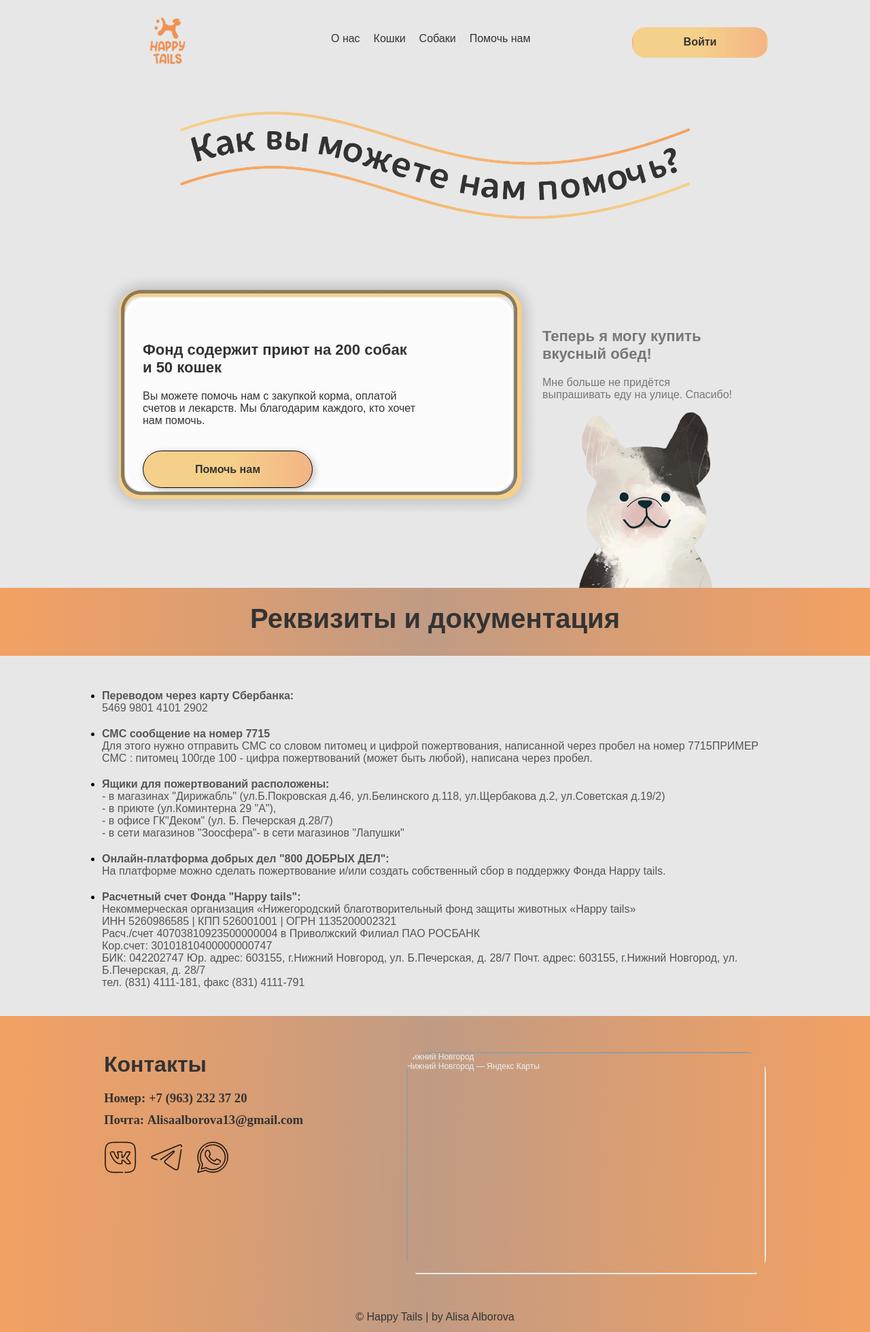
After one commit to Pampkit/HappyTails, a Flask app: page /help in a window 1280 px wide. The commit adds this page. Shown: the whole page at 68% size. Run offline with Flask 3, Linux system fonts and the light colour scheme.

Commit message:
Добавила регистрацию и вход, страницу помощи и форму, переход на карточки животного, и прототип кабинета пользователя

```diff
--- a/app.py
+++ b/app.py
@@ -1,13 +1,20 @@
-from flask import Flask, render_template
+from flask import Flask, render_template, redirect, url_for, request, flash, session
+from flask_login import LoginManager, login_user, login_required, current_user
 
 from models import Animals, Users, db
+from werkzeug.security import generate_password_hash, check_password_hash
 
-app = Flask(__name__)
+app = Flask(__name__, template_folder='templates')
+app.config['SECRET_KEY'] = 'secret-key-goes-here'
 app.config['SQLALCHEMY_DATABASE_URI'] = 'sqlite:///animal.db'
 app.config['SQLALCHEMY_TRACK_MODIFICATIONS'] = False
 
 # связываем приложение и экземпляр SQLAlchemy
 db.init_app(app)
+
+login_manager = LoginManager()
+login_manager.login_view = 'login'
+login_manager.init_app(app)
 
 
 @app.route('/')
@@ -28,12 +35,89 @@ def about():
 @app.route('/cats')
 def cats():
     cats_list = Animals.query.filter_by(kind='Кошка').all()
+    if current_user.is_authenticated:
+        print('cats', current_user.name)
+    else:
+        print('no')
     return render_template('cats.html', cats_list=cats_list)
+
 
 @app.route('/dogs')
 def gods():
     dogs_list = Animals.query.filter_by(kind='Собака').all()
     return render_template('dogs.html', dogs_list=dogs_list)
 
+
+@app.route('/animal_cart/<int:animal_id>')
+def animal_cart(animal_id):
+    single_animal = Animals.query.filter_by(id=animal_id).all()
+    print(single_animal)
+    return render_template('animal_cart.html', single_animal=single_animal)
+
+
+@app.route('/help')
+def help():
+    return render_template('help.html')
+
+
+@app.route('/form')
+def form():
+    return render_template('form.html')
+
+
+@app.route('/user_cabinet')
+@login_required
+def user_cabinet():
+    return render_template('user_cabinet.html', name=current_user.name)
+
+
+@app.route('/login')
+def login():
+    return render_template('login.html')
+
+
+@app.route('/login', methods=['POST'])
+def login_post():
+    login = request.form.get('login')
+    password = request.form.get('password')
+    user = Users.query.filter_by(login=login).first()
+    if not user or user.password != password:
+        return redirect(url_for('login'))
+
+    # if the above check passes, then we know the user has the right credentials
+    login_user(user)
+    return redirect(url_for('user_cabinet'))
+
+
+@app.route('/register', methods=['GET'])
+def register():
+    return render_template('register.html')
+
+
+@app.route('/register', methods=['POST'])
+def register_post():
+    login = request.form.get('login')
+    name = request.form.get('name')
+    password = request.form.get('password')
+    confirm_password = request.form.get('confirm_password')
+
+    user = Users.query.filter_by(
+        login=login).first()  # if this returns a user, then the email already exists in database
+    print(user)
+    if user or password != confirm_password:  # if a user is found or password != confirm_password, we want to redirect back to signup page so user can try again
+        return redirect(url_for('register'))
+
+    new_user = Users(name=name, login=login, password=password, role=0)
+    db.session.add(new_user)
+    db.session.commit()
+    return redirect(url_for('login'))
+
+
+@login_manager.user_loader
+def load_user(user_id):
+    # since the user_id is just the primary key of our user table, use it in the query for the user
+    return Users.query.get(int(user_id))
+
+
 if __name__ == "__main__":
     app.run(debug=True)
--- a/models.py
+++ b/models.py
@@ -1,5 +1,8 @@
 from flask_sqlalchemy import SQLAlchemy
+from flask_login import UserMixin
+
 db = SQLAlchemy()
+
 
 class Animals(db.Model):
     id = db.Column(db.Integer, primary_key=True)
@@ -10,7 +13,8 @@ class Animals(db.Model):
     age = db.Column(db.Integer, nullable=False)
     gender = db.Column(db.String(200), nullable=False)
 
-class Users(db.Model):
+
+class Users(UserMixin, db.Model):
     id = db.Column(db.Integer, primary_key=True)
     name = db.Column(db.String(200), nullable=False)
     login = db.Column(db.String(200), nullable=False)
--- a/templates/base.html
+++ b/templates/base.html
@@ -5,7 +5,12 @@
     <meta name="viewport"
           content="width=device-width, user-scalable=no, initial-scale=1.0, maximum-scale=1.0, minimum-scale=1.0">
     <meta http-equiv="X-UA-Compatible" content="ie=edge">
-    <link rel="stylesheet" href="static/style.css">
+    <link rel="stylesheet" href="../static/style.css">
+    <link rel="preconnect" href="https://fonts.googleapis.com">
+    <link rel="preconnect" href="https://fonts.gstatic.com" crossorigin>
+    <link href="https://fonts.googleapis.com/css2?family=Raleway:wght@100&display=swap" rel="stylesheet">
+    <link rel="shortcut icon" href="../static/images/ic.ico" type="image/x-icon">
+    <link rel="preconnect" href="https://fonts.gstatic.com">
     {% block title %}{% endblock %}
 </head>
 <body>
@@ -13,18 +18,24 @@
         <div class="line">
             <div class="logo">
                 <a href="/">
-                    <img src="static/images/as4.png" alt="aaa">
+                    <img src="../static/images/as4.png" alt="aaa">
                 </a>
             </div>
             <div class="bar" >
                 <a href="/about">О нас</a>
                 <a href="/cats">Кошки</a>
                 <a href="/dogs">Собаки</a>
-                <a href="">Другие животные</a>
+                <a href="/help">Помочь нам</a>
             </div>
             <div class="singin">
-                <button>Войти</button>
+                {% if current_user.is_authenticated %}
+                <a style="margin-right:20px;" href="/"><img src="../static/images/catcart32.png" alt=""></a>
+                <a href="/user_cabinet"><img src="../static/images/cathome.png" alt=""></a>
+                {% else %}
+                <a href="/login"><button>Войти</button></a>
+                {% endif %}
             </div>
+
         </div>
     </header>
 
@@ -37,9 +48,9 @@
                 <h3>Номер: +7 (963) 232 37 20</h3>
                 <h3>Почта: Alisaalborova13@gmail.com</h3>
                 <div class="ico">
-                    <img src="static/images/vk.png" alt="a">
-                    <img src="static/images/tg.png" alt="a">
-                    <img src="static/images/ws.png" alt="a">
+                    <img src="../static/images/vk.png" alt="a">
+                    <img src="../static/images/tg.png" alt="a">
+                    <img src="../static/images/ws.png" alt="a">
                 </div>
             </div>
             <div class="maps">
--- a/templates/cats.html
+++ b/templates/cats.html
@@ -19,9 +19,10 @@
             <div class="one_cat">
                 <img src="../static/images/animals/{{ cat.photo }}" alt="">
                 <p class="one_cat_p">{{ cat.name }}</p>
-                <a class="one_cat_a" href="#">
+                <a class="one_cat_a" href="/animal_cart/{{cat.id}}">
                     <button class="one_cat_but">Познакомиться</button>
                 </a>
+
             </div>
         {% endfor %}
     </div>
--- a/templates/dogs.html
+++ b/templates/dogs.html
@@ -20,7 +20,7 @@
         <div class="one_cat">
             <img src="../static/images/animals/{{ dog.photo }}" alt="">
             <p class="one_cat_p">{{ dog.name }}</p>
-            <a class="one_cat_a" href="#">
+            <a class="one_cat_a" href="/animal_cart/{{dog.id}}">
                     <button class="one_cat_but">Познакомиться</button>
             </a>
         </div>
--- /dev/null
+++ b/templates/help.html
@@ -0,0 +1,67 @@
+{% extends 'base.html' %}
+
+{% block title %}
+<title>Help</title>
+{% endblock %}
+
+{% block body %}
+<div class="main">
+        <div class="help_name">
+        <img src="../static/images/name_help.png" alt="">
+    </div>
+    <div class="help_content">
+        <div class="one_help">
+            <img class="back" src="../static/images/help_el.png" alt="">
+            <div class="cont">
+                <p class="o_cont">Фонд содержит приют на 200 собак и 50 кошек</p>
+                <p class="t_cont">Вы можете помочь нам с закупкой корма, оплатой счетов и лекарств. Мы благодарим каждого, кто хочет нам помочь.</p>
+                <a href="/form"><button class="cont_button">Помочь нам</button></a>
+            </div>
+
+        </div>
+
+        <div class="two_help">
+            <p class="o_cont">Теперь я могу купить <br>вкусный обед!</p>
+            <p class="t_cont">Мне больше не придётся <br>выпрашивать еду на улице. Спасибо!</p>
+            <img src="../static/images/pupi2.png" alt="">
+        </div>
+    </div>
+
+    <div class="sep">
+    <h1>Реквизиты и документация</h1>
+    </div>
+
+    <div class="help_document">
+
+        <div class="li_help">
+            <p class="o_li">Переводом через карту Сбербанка:</p>
+            <p>5469 9801 4101 2902</p>
+        </div>
+        <div class="li_help">
+            <p class="o_li">СМС сообщение на номер 7715</p>
+            <p>Для этого нужно отправить СМС со словом питомец и цифрой пожертвования, написанной через пробел на номер 7715ПРИМЕР СМС : питомец 100где 100 - цифра пожертвований (может быть любой), написана через пробел.</p>
+        </div>
+        <div class="li_help">
+            <p class="o_li">Ящики для пожертвований расположены:</p>
+            <p>- в магазинах "Дирижабль" (ул.Б.Покровская д.46, ул.Белинского д.118, ул.Щербакова д.2, ул.Советская д.19/2)<br>
+                - в приюте (ул.Коминтерна 29 "А"),<br>
+                - в офисе ГК"Деком" (ул. Б. Печерская д.28/7)<br>
+                - в сети магазинов "Зоосфера"- в сети магазинов "Лапушки"</p>
+        </div>
+        <div class="li_help">
+            <p class="o_li">Онлайн-платформа добрых дел "800 ДОБРЫХ ДЕЛ":</p>
+            <p>На платформе можно сделать пожертвование и/или создать собственный сбор в поддержку Фонда Happy tails.</p>
+        </div>
+        <div class="li_help">
+            <p class="o_li">Расчетный счет Фонда "Happy tails":</p>
+            <p>Некоммерческая организация «Нижегородский благотворительный фонд защиты животных «Happy tails»<br>
+                ИНН 5260986585 | КПП 526001001 | ОГРН 1135200002321<br>
+                Расч./счет 40703810923500000004 в Приволжский Филиал ПАО РОСБАНК<br>
+                Кор.счет: 30101810400000000747<br>
+                БИК: 042202747 Юр. адрес: 603155, г.Нижний Новгород, ул. Б.Печерская, д. 28/7 Почт. адрес: 603155, г.Нижний Новгород, ул. Б.Печерская, д. 28/7<br>
+                тел. (831) 4111-181, факс (831) 4111-791</p>
+        </div>
+    </div>
+
+</div>
+{% endblock %}
```
Also changed, not shown: templates/animal_cart.html (added, +23 -0 lines), templates/form.html (added, +49 -0 lines), templates/login.html (added, +29 -0 lines), templates/register.html (added, +37 -0 lines), templates/user_cabinet.html (added, +13 -0 lines), instance/animal.db.
